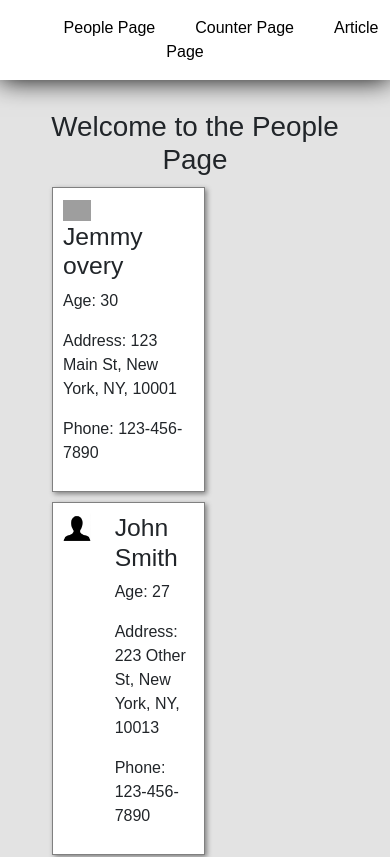
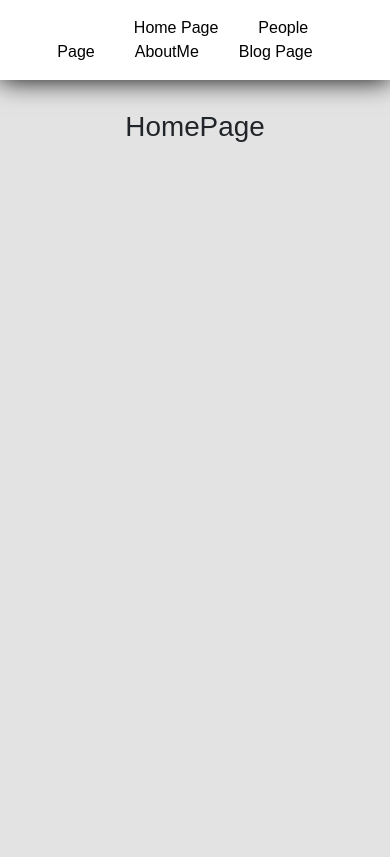
Before and after one commit to blakeah/SPA-website-V2, a React (Create React App) app: page / in a window 390 px wide. Shown: the top 857 px of the page. Built offline with nearby package versions, Linux system fonts and the light colour scheme; grey boxes are pictures that could not be loaded.

Commit message:
create person details page

```diff
--- a/src/App.js
+++ b/src/App.js
@@ -4,9 +4,11 @@ import './components/styles/App.css';
 import './components/styles/Cards.css';
 import './components/styles/Navbar.css'
 import Nav from './components/Nav.js'
-import Article from './components/Article.js'
+import BlogPage from './components/BlogPage.js'
 import Promo from './components/Promo.js'
 import Footer from './components/Footer.js'
+import PeoplePage from './components/PeoplePage.js'
+import PersonDetail from './components/PersonDetail.js'
 import HomePage from './components/HomePage.js'
 import AboutMe from './components/AboutMe.js'
 import {Routes, Route, Link} from 'react-router-dom'
@@ -22,7 +24,9 @@ function App() {
     <Nav/>
     <Routes>
     <Route path="/" element={<HomePage/>} />
-    <Route path="/article" element={<Article/>} />
+    <Route path="/people-page" element={<PeoplePage/>} />
+    <Route path="/people-page/:id" element={<PersonDetail />} />
+    <Route path="/blog-page" element={<BlogPage/>} />
     <Route path="/about-me" element={<AboutMe/>} />
     </Routes>
     </div>
--- a/src/components/AddPersonForm.js
+++ /dev/null
@@ -1,70 +0,0 @@
-import React, { useState } from 'react';
-
-function AddPersonForm({ onAddPerson }) {
-  const [name, setName] = useState('');
-  const [age, setAge] = useState('');
-  const [street, setStreet] = useState('');
-  const [city, setCity] = useState('');
-  const [state, setState] = useState('');
-  const [zip, setZip] = useState('');
-  const [phone, setPhone] = useState('');
-
-  const handleSubmit = (e) => {
-    e.preventDefault();
-
-    const newPerson = {
-      id: Math.random(), // Generate a temporary unique ID (replace with a proper method)
-      name,
-      data: {
-        age: parseInt(age),
-        address: {
-          street,
-          city,
-          state,
-          zip
-        },
-        phones: [phone]
-      }
-    };
-
-    onAddPerson(newPerson);
-
-    // Reset form fields after submission
-    setName('');
-    setAge('');
-    setStreet('');
-    setCity('');
-    setState('');
-    setZip('');
-    setPhone('');
-  };
-
-  return (
-    <form onSubmit={handleSubmit}>
-      <label>Name:</label>
-      <input type="text" value={name} onChange={(e) => setName(e.target.value)} required />
-
-      <label>Age:</label>
-      <input type="number" value={age} onChange={(e) => setAge(e.target.value)} required />
-
-      <label>Street:</label>
-      <input type="text" value={street} onChange={(e) => setStreet(e.target.value)} required />
-
-      <label>City:</label>
-      <input type="text" value={city} onChange={(e) => setCity(e.target.value)} required />
-
-      <label>State:</label>
-      <input type="text" value={state} onChange={(e) => setState(e.target.value)} required />
-
-      <label>Zip:</label>
-      <input type="text" value={zip} onChange={(e) => setZip(e.target.value)} required />
-
-      <label>Phone:</label>
-      <input type="tel" value={phone} onChange={(e) => setPhone(e.target.value)} required />
-
-      <button type="submit">Add Person</button>
-    </form>
-  );
-}
-
-export default AddPersonForm;
--- a/src/components/Article.js
+++ /dev/null
@@ -1,8 +0,0 @@
-
-function Article(props) {
-  return (
-      <h1 className="col-md-4 offset-md-4">test article</h1>
-  )
-};
-
-export default Article;
--- /dev/null
+++ b/src/components/BlogPage.js
@@ -0,0 +1,8 @@
+
+function BlogPage(props) {
+  return (
+      <h1 className="col-md-4 offset-md-4">This is the Blog Page</h1>
+  )
+};
+
+export default BlogPage;
--- a/src/components/Card.js
+++ b/src/components/Card.js
@@ -1,19 +1,15 @@
 import Row from 'react-bootstrap/Row';
 import Col from 'react-bootstrap/Col';
 import Container from 'react-bootstrap/Container';
+import { Link } from 'react-router-dom';
 import people from '../data/people.json'
 import blankFace from '../assets/blank.jpg'
 
 
-function Card(props) {
-
-  console.log(people)
-
+function Card({ person }) {
   return (
     <Container>
-    <h1> Welcome to the People Page</h1>
-      {people.map((person) => (
-        <div key={person.id} className="cards col-6">
+    <div className="cards col-7">
       <Row>
         <Col xs={4}>
         {person.image ? (
@@ -29,8 +25,8 @@ function Card(props) {
           <p>Phone: {person.data.phones[0]}</p>
         </Col>
       </Row>
+      {/* Render other person-related information */}
     </div>
-      ))}
     </Container>
   );
 }
--- a/src/components/HomePage.js
+++ b/src/components/HomePage.js
@@ -1,20 +1,8 @@
-import React, { useState } from 'react';
-import Card from '../components/Card.js'
-import AddPersonForm from './AddPersonForm';
-import peopleData from '../data/people.json'
 
 function HomePage(props) {
-  const [people, setPeople] = useState(peopleData);
-
-  const addPerson = (newPerson) => {
-    setPeople([...people, newPerson]);
-  };
-
-  return(
-    <div>
-    <Card people={people} />
-    </div>
+  return (
+      <h1 className="col-md-4 offset-md-4">HomePage</h1>
   )
-}
+};
 
 export default HomePage;
--- a/src/components/Nav.js
+++ b/src/components/Nav.js
@@ -5,9 +5,10 @@ function Nav() {
       <header>
         <nav>
             <ul>
-                <li><Link to="/">People Page</Link></li>
-                <li><Link to="/about-me">Counter Page</Link></li>
-                <li><Link to="/article">Article Page</Link></li>
+                <li><Link to="/">Home Page</Link></li>
+                <li><Link to="/people-page">People Page</Link></li>
+                <li><Link to="/about-me">AboutMe</Link></li>
+                <li><Link to="/blog-page">Blog Page</Link></li>
             </ul>
         </nav>
       </header>
--- /dev/null
+++ b/src/components/PeoplePage.js
@@ -0,0 +1,21 @@
+import React, { useState } from 'react';
+import { Link } from 'react-router-dom'; // Import Link
+import Card from '../components/Card.js';
+import peopleData from '../data/people.json';
+
+function PeoplePage() {
+  const [people, setPeople] = useState(peopleData);
+
+  return (
+    <div>
+      <h1>People Page</h1>
+      {people.map((person) => (
+        <Link key={person.id} to={`/people-page/${person.id}`}>
+          <Card person={person} />
+        </Link>
+      ))}
+    </div>
+  );
+}
+
+export default PeoplePage;
--- /dev/null
+++ b/src/components/PersonDetail.js
@@ -0,0 +1,27 @@
+import React from 'react';
+import {Routes, Route, Link} from 'react-router-dom'
+import { useParams } from 'react-router-dom';
+import peopleData from '../data/people.json';
+
+function PersonDetail() {
+  const { id } = useParams();
+  const person = peopleData.find((person) => person.id === parseInt(id));
+
+  if (!person) {
+    return <div>Person not found.</div>;
+  }
+
+  return (
+
+    <div>
+    <Link to="/people-page">Back</Link>
+      <h2>{person.name}</h2>
+      <p>Age: {person.data.age}</p>
+      <p>Address: {person.data.address.street}, {person.data.address.city}, {person.data.address.state}, {person.data.address.zip}</p>
+      <p>Phone: {person.data.phones[0]}</p>
+      {/* Add more details as needed */}
+    </div>
+  );
+}
+
+export default PersonDetail;
```
Lines whose indentation alone changed are shown as unchanged.
